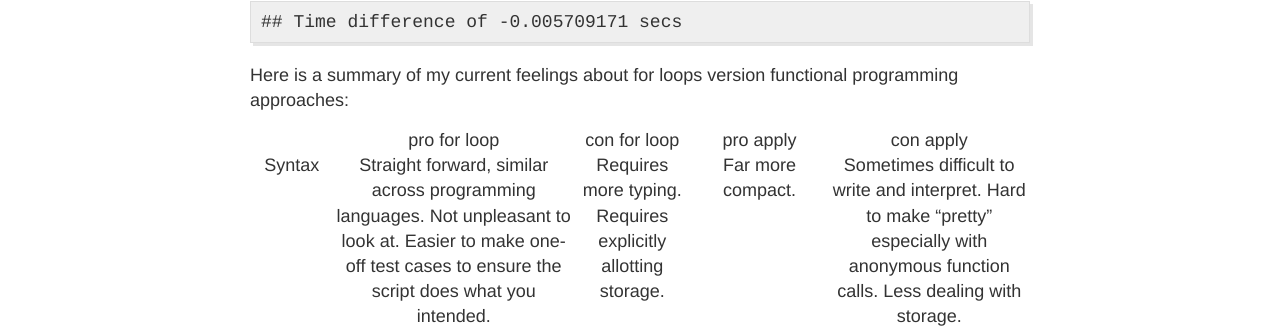
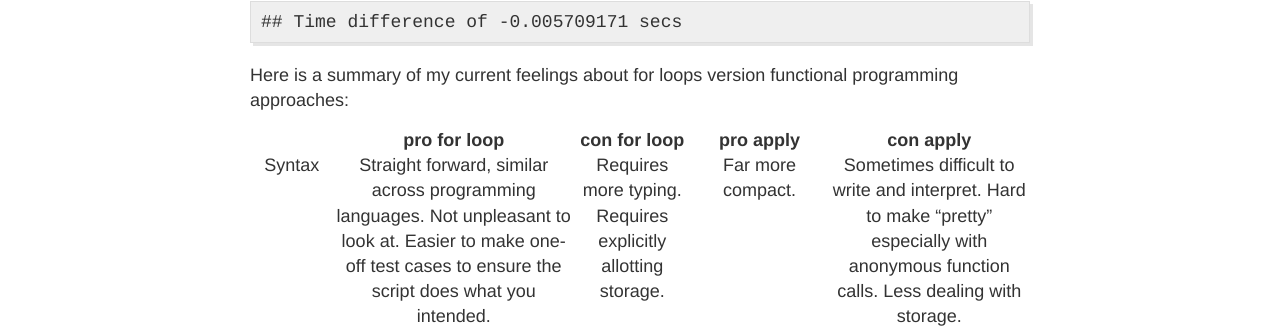
Before and after one commit to silastittes/silastittes.github.io, a Jekyll site: the page built from _posts/2016-08-31-applying.md, in a window 1280 px wide. Shown: the part 4503-4831 px from the top of the page. Built offline with Jekyll 4.4.1, drawn with Linux system fonts in a browser that asks for light colours; comment, search, counter and statistics services are not loaded.

Commit message:
changed table margins to bold font

```diff
--- a/_posts/2016-08-31-applying.md
+++ b/_posts/2016-08-31-applying.md
@@ -236,8 +236,8 @@ Here is a summary of my current feelings about for loops version functional
 programming approaches:
 
 
-|        | pro for loop | con for loop | pro apply | con apply |
-|:------:|:--------------:|:--------------:|:-----------:|:-----------:|
+|        | **pro for loop** | **con for loop** | **pro apply** | **con apply** |
+|:------:|:----------------:|:----------------:|:-------------:|:-------------:|
 | Syntax    | Straight forward, similar across programming languages. Not unpleasant to look at. Easier to make one-off test cases to ensure the script does what you intended. | Requires more typing. Requires explicitly allotting storage. | Far more compact. | Sometimes difficult to write and interpret. Hard to make "pretty" especially with anonymous function calls. Less dealing with storage. |
 | Comp. Efficiency | | slow | fast! parallelizable. Even faster! (sometimes) |  |
 
```
Also changed, not shown: 6 other files.
